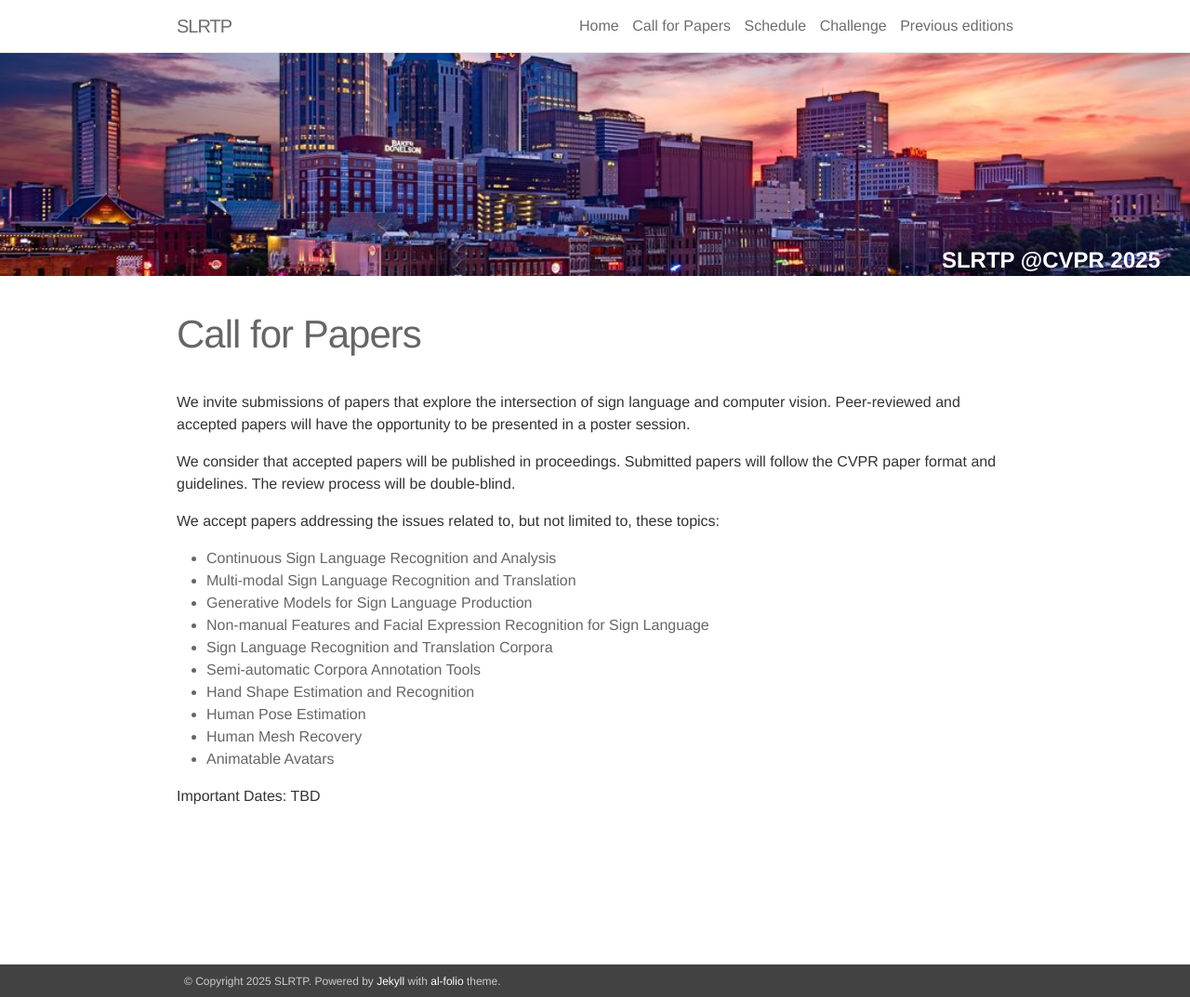
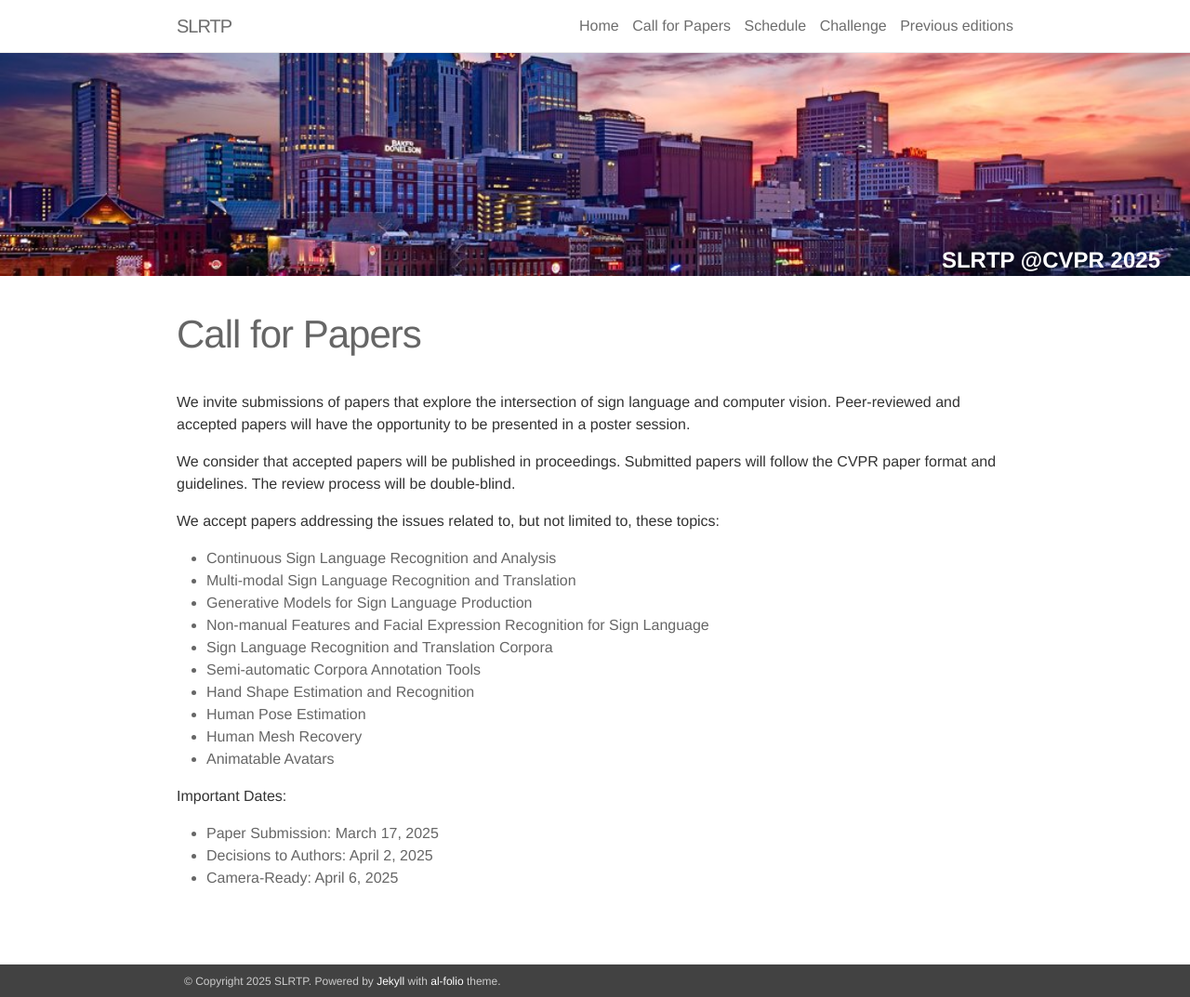
Before and after one commit to slrtpworkshop/slrtpworkshop.github.io, a Jekyll site: the page built from _pages/01_call.md, in a window 1280 px wide and 1073 px high. Shown: the whole window at 93% size. Built offline with Jekyll 4.4.1, drawn with Linux system fonts in a browser that asks for light colours; nearby versions of some CDN libraries.

Commit message:
Update 01_call.md

```diff
--- a/_pages/01_call.md
+++ b/_pages/01_call.md
@@ -21,4 +21,8 @@ We accept papers addressing the issues related to, but not limited to, these top
 - Human Mesh Recovery
 - Animatable Avatars
 
-Important Dates: TBD
+Important Dates:
+
+- Paper Submission: March 17, 2025
+- Decisions to Authors: April 2, 2025
+- Camera-Ready: April 6, 2025
```
